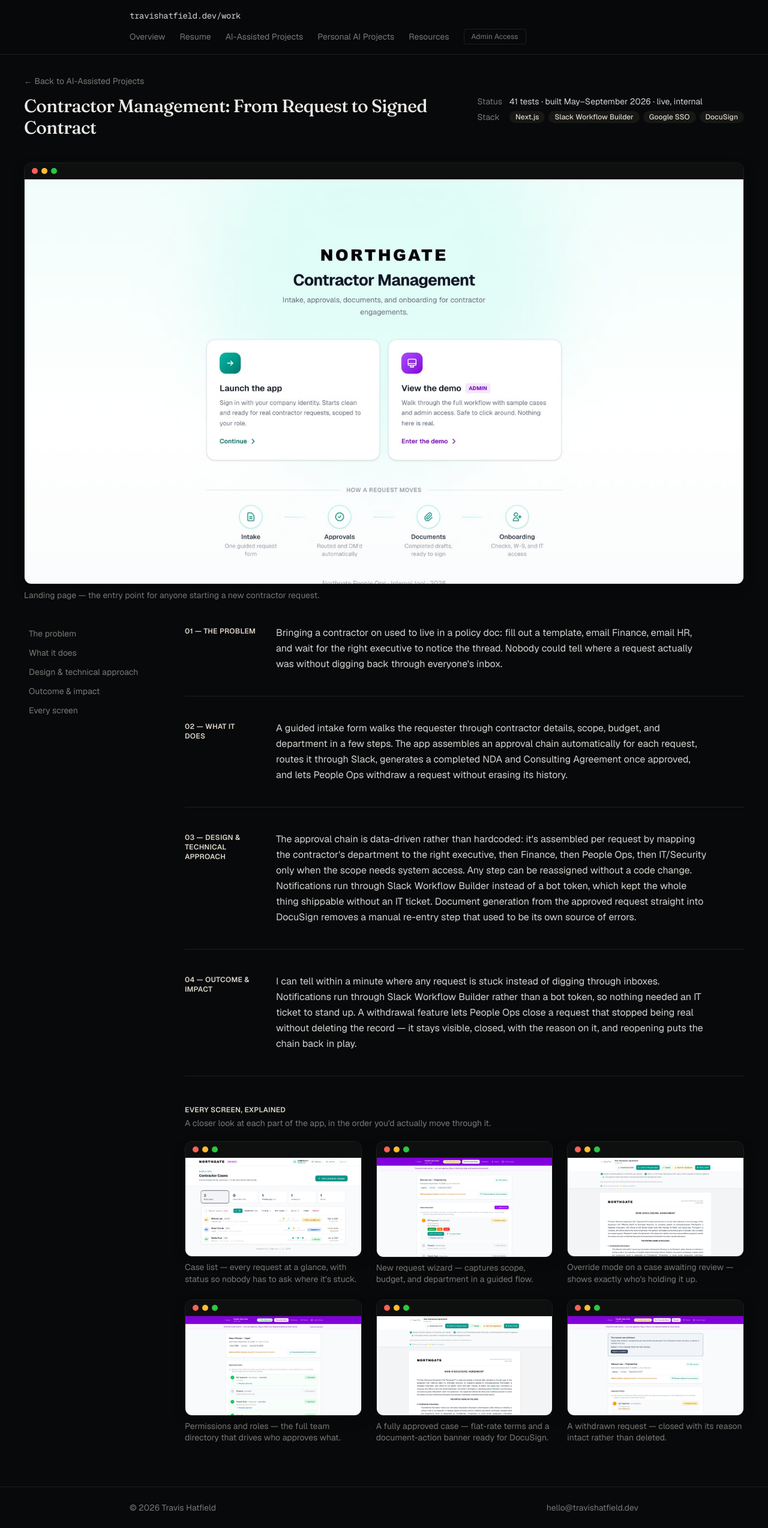
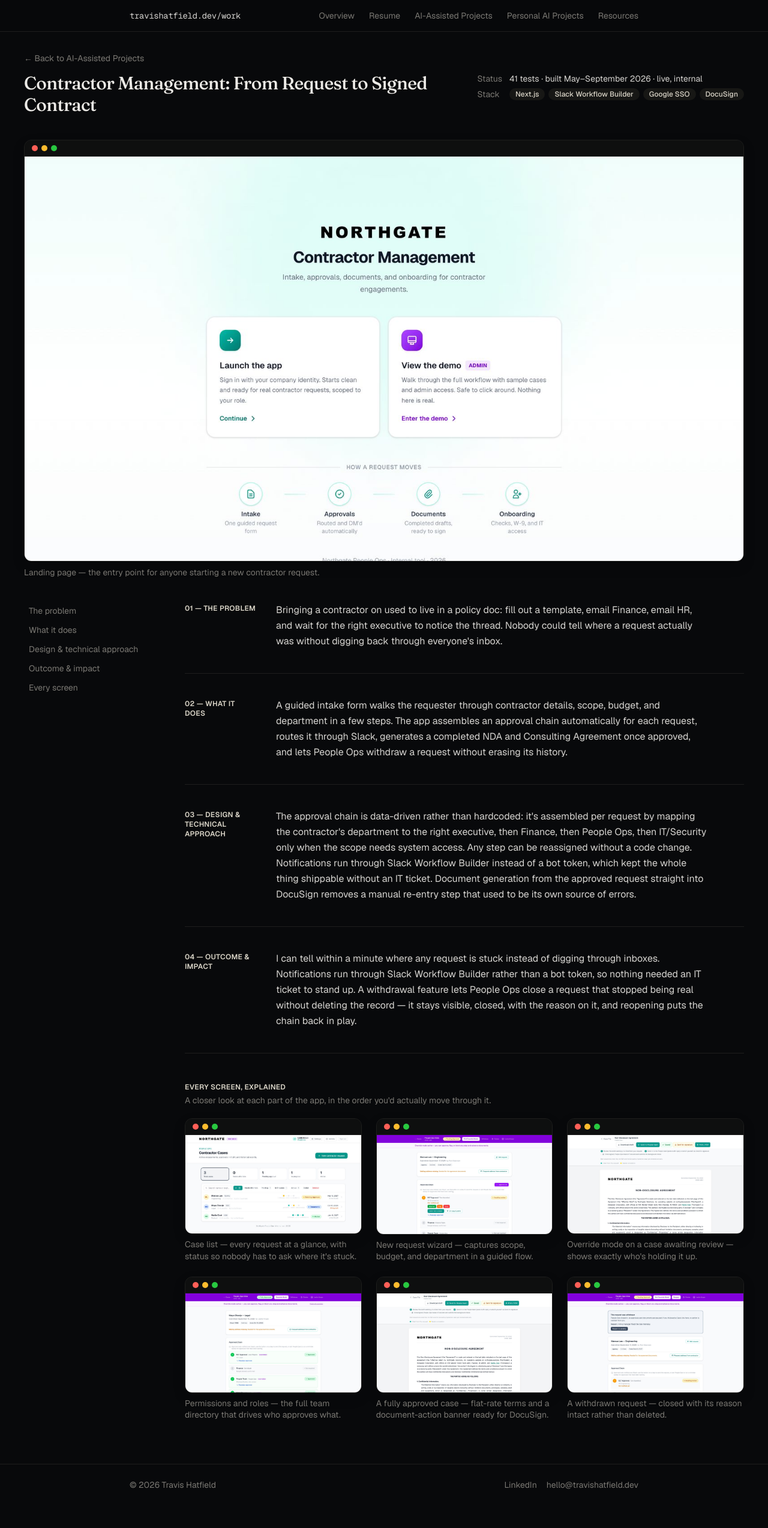
Before and after one commit to travis-hatfield/work-portfolio, a Next.js app: page /ai-assisted-projects/contractor-management-workflow in a window 1280 px wide. Shown: the whole page at 60% size. After the commit the page ends 2509 px from the top, so only its background shows below. Built offline with nearby package versions, Linux system fonts and the light colour scheme; no server answers; the database is empty.

Commit message:
Add files via upload

```diff
--- a/components/footer.tsx
+++ b/components/footer.tsx
@@ -6,6 +6,14 @@
       <div className="mx-auto max-w-4xl px-6 py-6 text-sm text-muted flex flex-wrap items-center justify-between gap-3">
         <span>&copy; {new Date().getFullYear()} {profile.name}</span>
         <div className="flex gap-4">
+          <a
+            href="https://linkedin.com/in/travisrhatfield"
+            target="_blank"
+            rel="noopener noreferrer"
+            className="hover:text-foreground transition-colors"
+          >
+            LinkedIn
+          </a>
           <a href={`mailto:${profile.email}`} className="hover:text-foreground transition-colors">
             {profile.email}
           </a>
--- a/components/image-lightbox.tsx
+++ b/components/image-lightbox.tsx
@@ -1,6 +1,7 @@
 "use client";
 
 import { useState } from "react";
+import Image from "next/image";
 import { X } from "lucide-react";
 
 interface ImageLightboxProps {
@@ -33,11 +34,15 @@
           className="block w-full cursor-zoom-in overflow-hidden"
           aria-label={`Expand screenshot: ${alt}`}
         >
-          <img
-            src={src}
-            alt={alt}
-            className="aspect-[16/9] w-full object-cover object-top transition-transform duration-300 group-hover:scale-[1.015]"
-          />
+          <div className="relative aspect-[16/9] w-full">
+            <Image
+              src={src}
+              alt={alt}
+              fill
+              sizes="(min-width: 1024px) 800px, 100vw"
+              className="object-cover object-top transition-transform duration-300 group-hover:scale-[1.015]"
+            />
+          </div>
         </button>
       </div>
       {caption && <p className="mt-2 text-sm text-muted">{caption}</p>}
@@ -67,6 +72,7 @@
               <span className="h-2.5 w-2.5 rounded-full bg-[#febc2e]" />
               <span className="h-2.5 w-2.5 rounded-full bg-[#28c840]" />
             </div>
+            {/* eslint-disable-next-line @next/next/no-img-element -- intrinsic size varies per screenshot; rendered on demand, not on initial page load */}
             <img src={src} alt={alt} className="h-auto w-full" />
           </div>
         </div>
--- a/components/nav.tsx
+++ b/components/nav.tsx
@@ -33,12 +33,6 @@
               {l.label}
             </Link>
           ))}
-          <Link
-            href="/admin"
-            className="rounded-sm border border-border px-3 py-1 text-xs text-muted transition-colors hover:border-accent-2 hover:text-foreground"
-          >
-            Admin Access
-          </Link>
         </nav>
       </div>
     </header>
--- a/components/project-preview-card.tsx
+++ b/components/project-preview-card.tsx
@@ -2,6 +2,7 @@
 
 import { useEffect, useRef, useState } from "react";
 import Link from "next/link";
+import Image from "next/image";
 
 type Screenshot = { url: string; caption?: string };
 
@@ -60,12 +61,15 @@
           </div>
         ) : (
           shots.map((s, i) => (
-            <img
+            <Image
               key={shotUrl(s)}
               src={shotUrl(s)}
               alt={`${title} screenshot ${i + 1}`}
-              className="absolute inset-0 h-full w-full object-cover object-top transition-opacity duration-500"
+              fill
+              sizes="(min-width: 1280px) 33vw, (min-width: 640px) 50vw, 100vw"
+              className="object-cover object-top transition-opacity duration-500"
               style={{ opacity: i === active ? 1 : 0 }}
+              priority={i === 0}
             />
           ))
         )}
```
